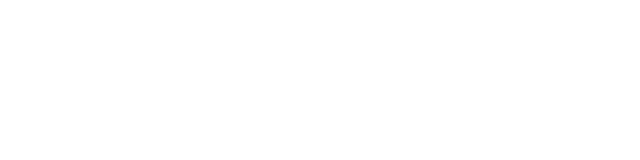
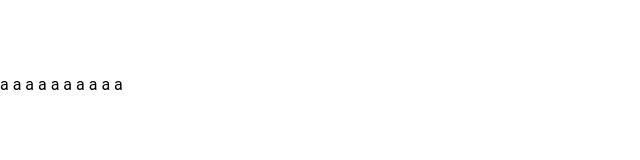
Before and after one commit to pecuenban/votacion, an Angular app: page /inicio in a window 1280 px wide. Shown: the top 160 px of the page, without its empty margins (0-640 px from the left). Built offline with nearby package versions, Linux system fonts and the light colour scheme.

Commit message:
estructura basica

```diff
--- a/src/app/general/general.component.html
+++ b/src/app/general/general.component.html
@@ -0,0 +1,3 @@
+<div class="contenedor">
+  <ng-container *ngFor="let votable of votables">a </ng-container>
+</div>
```
